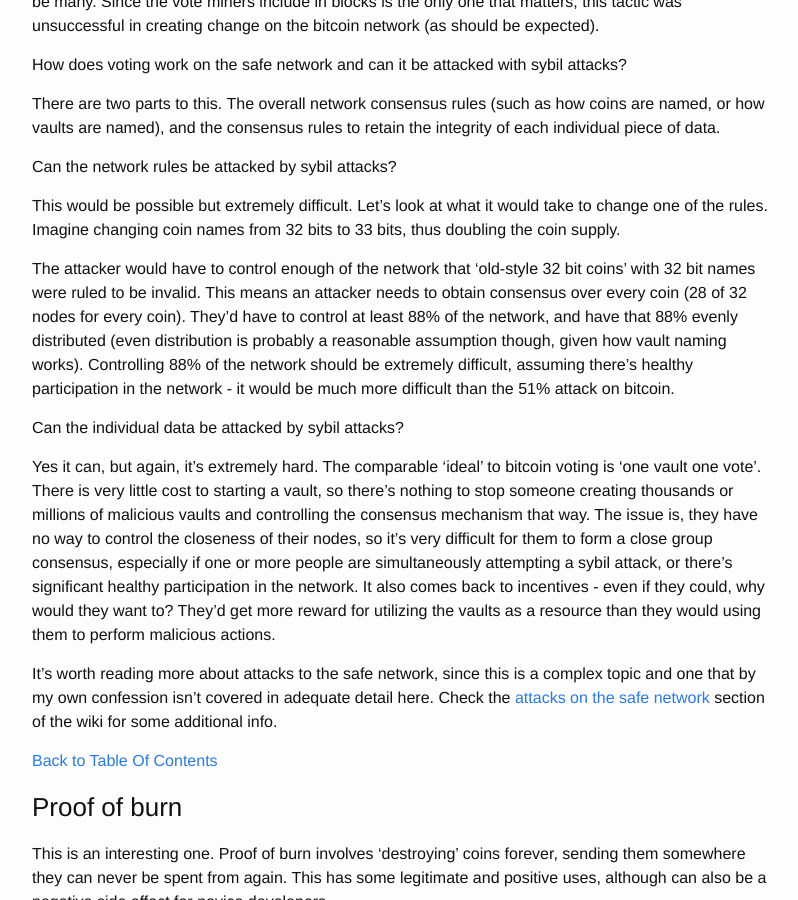
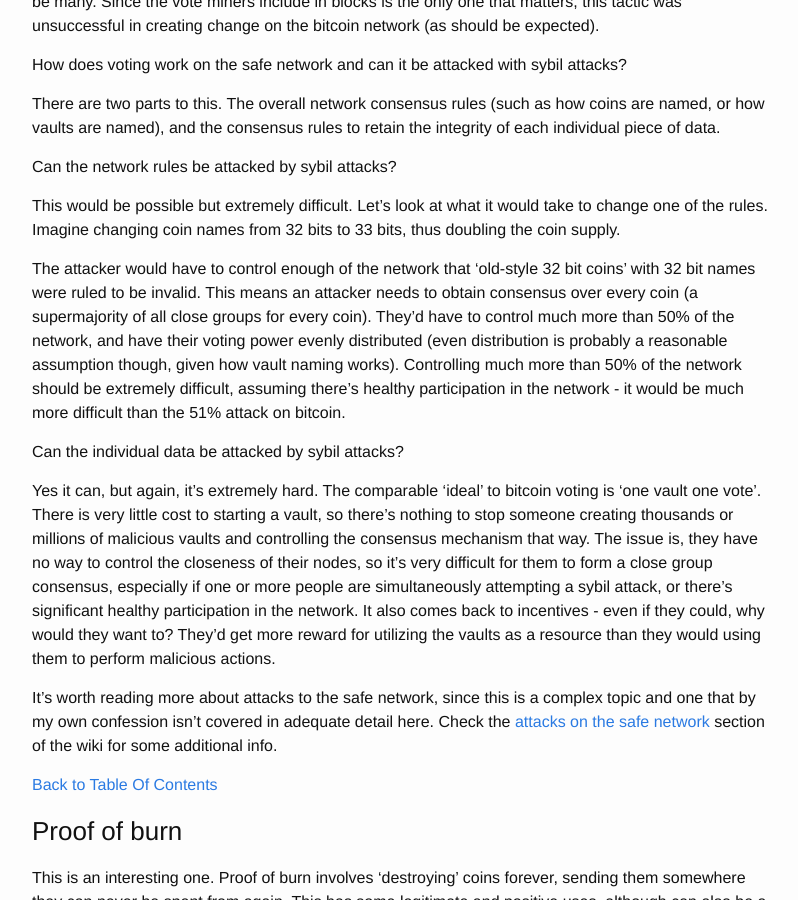
Before and after one commit to safe-network-explained/safe-network-explained.github.io, a Jekyll site: the page built from _posts/2016-05-05-safe-for-bitcoiners.markdown, in a window 1280 px wide and 900 px high, scrolled down 19863 px. Shown: the whole window, without its empty margins (238-1036 px from the left). Built offline with Jekyll 4.4.1, drawn with Linux system fonts in a browser that asks for light colours.

Commit message:
Sybil attacks uses disjoint group terminology

```diff
--- a/_posts/2016-05-05-safe-for-bitcoiners.markdown
+++ b/_posts/2016-05-05-safe-for-bitcoiners.markdown
@@ -569,7 +569,7 @@ Can the network rules be attacked by sybil attacks?
 
 This would be possible but extremely difficult. Let's look at what it would take to change one of the rules. Imagine changing coin names from 32 bits to 33 bits, thus doubling the coin supply.
 
-The attacker would have to control enough of the network that 'old-style 32 bit coins' with 32 bit names were ruled to be invalid. This means an attacker needs to obtain consensus over every coin (28 of 32 nodes for every coin). They'd have to control at least 88% of the network, and have that 88% evenly distributed (even distribution is probably a reasonable assumption though, given how vault naming works). Controlling 88% of the network should be extremely difficult, assuming there's healthy participation in the network - it would be much more difficult than the 51% attack on bitcoin.
+The attacker would have to control enough of the network that 'old-style 32 bit coins' with 32 bit names were ruled to be invalid. This means an attacker needs to obtain consensus over every coin (a supermajority of all close groups for every coin). They'd have to control much more than 50% of the network, and have their voting power evenly distributed (even distribution is probably a reasonable assumption though, given how vault naming works). Controlling much more than 50% of the network should be extremely difficult, assuming there's healthy participation in the network - it would be much more difficult than the 51% attack on bitcoin.
 
 Can the individual data be attacked by sybil attacks?
 
```
